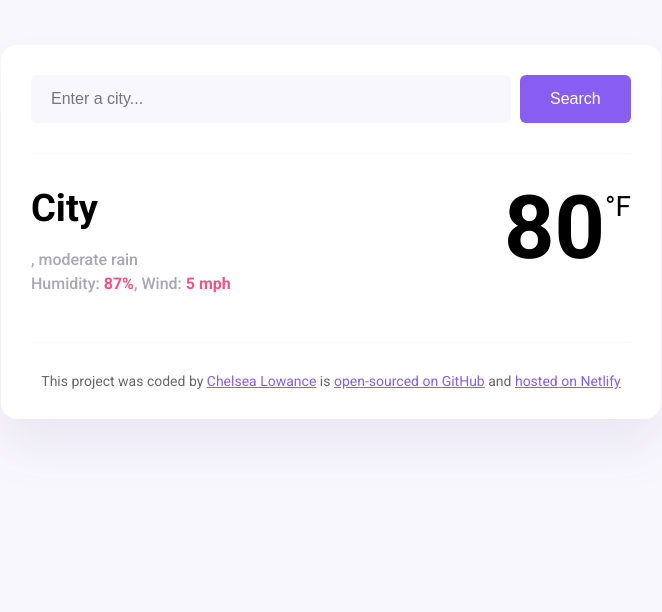
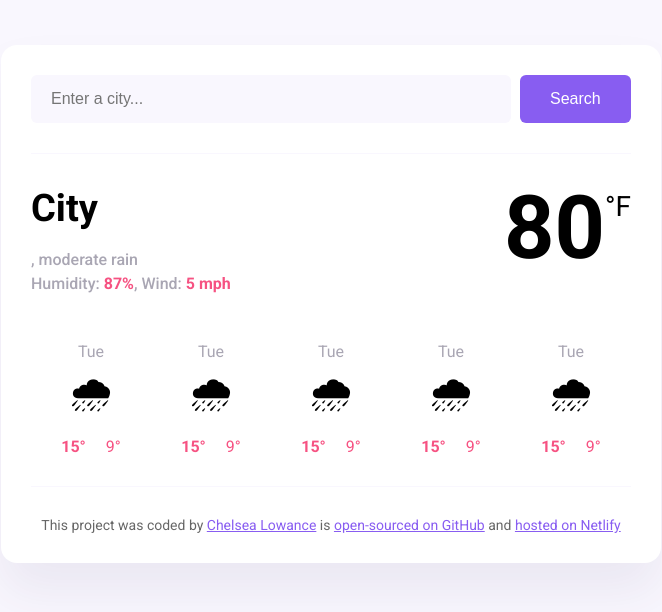
Before and after one commit to clowance/Plus-Final-Project, a plain HTML site: page index.html in a window 1280 px wide. Shown: the whole page, without its empty margins (309-971 px from the left). Drawn offline with nearby package versions, Linux system fonts and the light colour scheme.

Commit message:
updated html and css with forecast

```diff
--- a/index.html
+++ b/index.html
@@ -45,6 +45,48 @@
             <div class="temperature-unit">°F</div>
           </div>
         </div>
+        <div class="weather-forecast">
+          <div class="forecast-details">
+            <div class="weather-forecast-day">Tue</div>
+            <div class="weather-forecast-icon">🌧</div>
+            <div class="weather-forecast-temps">
+              <div class="weather-forecast-temp"><strong>15°</strong></div>
+              <div class="weather-forecast-temp">9°</div>
+            </div>
+          </div>
+          <div class="forecast-details">
+            <div class="weather-forecast-day">Tue</div>
+            <div class="weather-forecast-icon">🌧</div>
+            <div class="weather-forecast-temps">
+              <div class="weather-forecast-temp"><strong>15°</strong></div>
+              <div class="weather-forecast-temp">9°</div>
+            </div>
+          </div>
+          <div class="forecast-details">
+            <div class="weather-forecast-day">Tue</div>
+            <div class="weather-forecast-icon">🌧</div>
+            <div class="weather-forecast-temps">
+              <div class="weather-forecast-temp"><strong>15°</strong></div>
+              <div class="weather-forecast-temp">9°</div>
+            </div>
+          </div>
+          <div class="forecast-details">
+            <div class="weather-forecast-day">Tue</div>
+            <div class="weather-forecast-icon">🌧</div>
+            <div class="weather-forecast-temps">
+              <div class="weather-forecast-temp"><strong>15°</strong></div>
+              <div class="weather-forecast-temp">9°</div>
+            </div>
+          </div>
+          <div class="forecast-details">
+            <div class="weather-forecast-day">Tue</div>
+            <div class="weather-forecast-icon">🌧</div>
+            <div class="weather-forecast-temps">
+              <div class="weather-forecast-temp"><strong>15°</strong></div>
+              <div class="weather-forecast-temp">9°</div>
+            </div>
+          </div>
+        </div>
       </main>
       <footer>
         This project was coded by
--- a/src/styles.css
+++ b/src/styles.css
@@ -85,6 +85,36 @@ main {
   font-size: 28px;
 }
 
+.weather-forecast {
+  display: flex;
+  justify-content: space-around;
+  margin-top: 30px;
+}
+
+.weather-forecast-day {
+  text-align: center;
+  color: rgba(39, 33, 66, 0.4);
+  font-size: 16px;
+  line-height: 20px;
+}
+
+.weather-forecast-icon {
+  text-align: center;
+  font-size: 38px;
+}
+
+.weather-forecast-temps {
+  text-align: center;
+  color: #f65282;
+  display: flex;
+  justify-content: center;
+  margin-top: 10px;
+}
+
+.weather-forecast-temp {
+  padding: 0 10px;
+}
+
 footer {
   border-top: 1px solid #f9f7fe;
   padding: 30px 0 0 0;
```
Also changed, not shown: 1 other file.
